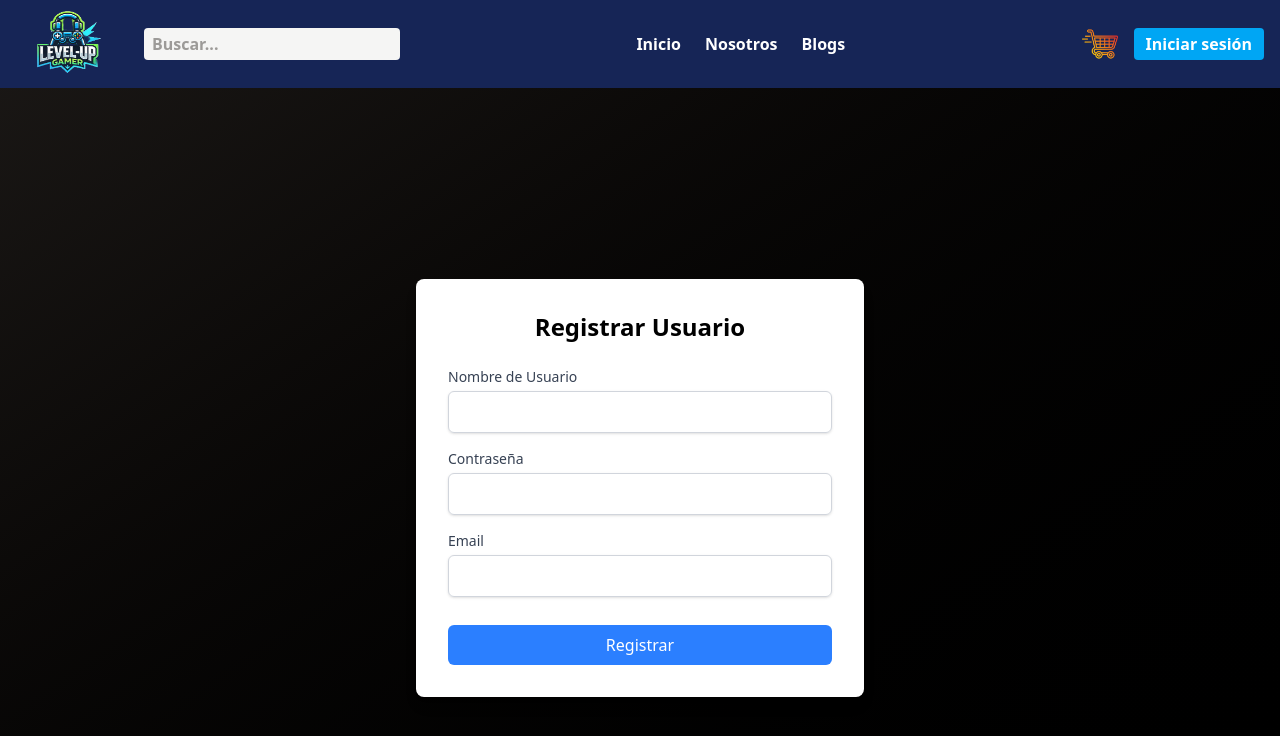
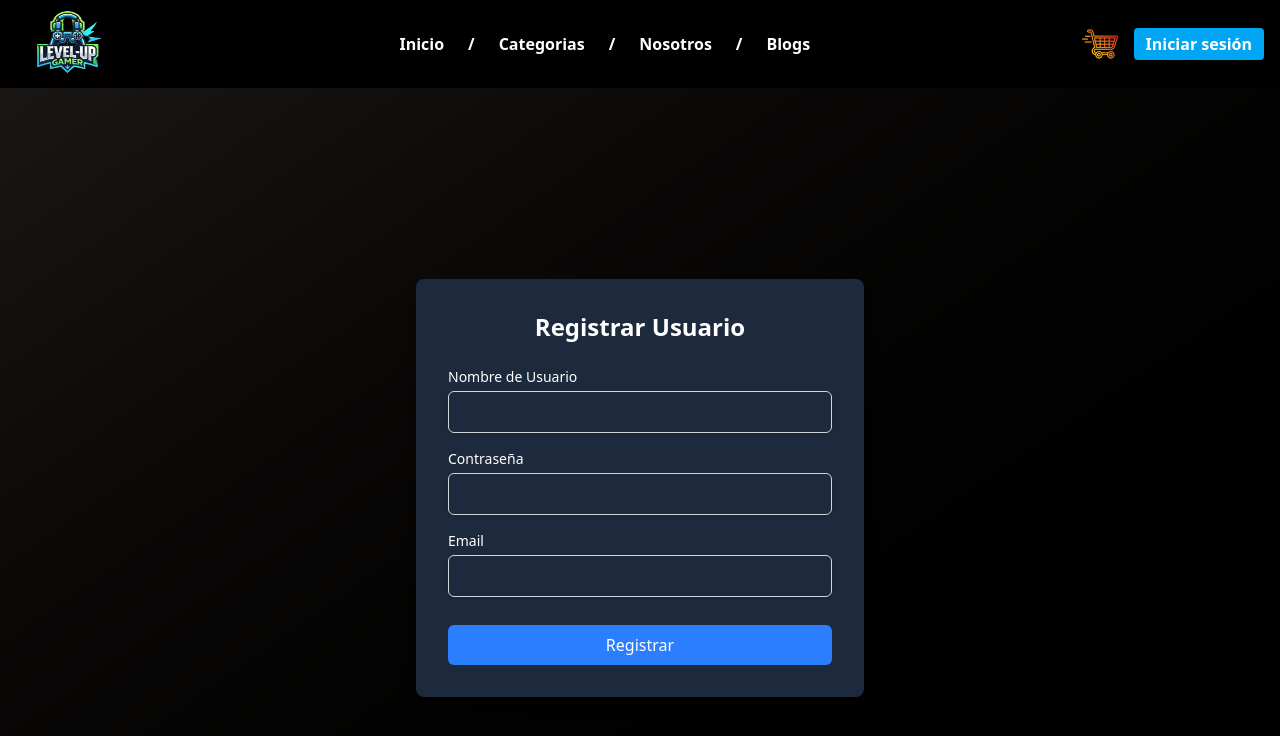
Before and after one commit to Alexander1-svg/LEVEL-UP-GAMER, a plain HTML site: page registre.html in a window 1280 px wide. Drawn offline with nearby package versions, Linux system fonts and the light colour scheme.

Commit message:
fix: update 1.2.1

```diff
--- a/registre.html
+++ b/registre.html
@@ -11,7 +11,7 @@
   >
     <!--  HEADER  -->
     <header class="font-semibold">
-      <div class="flex items-center text-white bg-blue-950 px-4 py-2">
+      <div class="flex items-center text-white bg-black px-4 py-2">
         <!-- Logo y Buscador  -->
         <div class="flex items-center flex-shrink-0 gap-4">
           <button>
@@ -24,25 +24,31 @@
               /></a>
             </nav>
           </button>
-          <div class="flex items-center h-12 w-64">
-            <div class="bg-stone-100 text-stone-700 rounded px-2 py-1 w-full">
-              <input
-                type="text"
-                placeholder="Buscar..."
-                class="bg-transparent outline-none w-full"
-              />
-            </div>
-          </div>
         </div>
         <!-- Navegación centrada -->
         <nav class="flex gap-6 flex-1 justify-center text-white">
-          <a class="hover:scale-110 transform-transition" href="index.html"
+          <a
+            class="hover:scale-110 transform-transition hover:text-sky-500"
+            href="index.html"
             >Inicio</a
           >
-          <a class="hover:scale-110 transform-transition" href="nosotros.html"
+          <p>/</p>
+          <p
+            class="hover:scale-110 transform-transition hover:text-sky-500"
+            href="index.html"
+          >
+            Categorias
+          </p>
+          <p>/</p>
+          <a
+            class="hover:scale-110 transform-transition hover:text-sky-500"
+            href="nosotros.html"
             >Nosotros</a
           >
-          <a class="hover:scale-110 transform-transition" href="blog.html"
+          <p>/</p>
+          <a
+            class="hover:scale-110 transform-transition hover:text-sky-500"
+            href="blog.html"
             >Blogs</a
           >
         </nav>
@@ -62,10 +68,10 @@
           </button>
           <!-- Login -->
           <button
-            class="bg-sky-500 hover:bg-sky-700 text-white px-3 py-1 rounded hover:scale-110 transition-transform"
+            class="bg-sky-500 hover:bg-sky-700 text-white px-3 py-1 rounded hover:scale-110 transition-transform sm:w-auto md:w-auto lg:w-auto sm:text-xs md:text-sm lg:text-base"
           >
             <nav>
-              <a href="/Login.html">Iniciar sesión</a>
+              <a href="/login.html">Iniciar sesión</a>
             </nav>
           </button>
         </div>
@@ -73,14 +79,14 @@
     </header>
     <!--  FORMULARIO  -->
     <div class="flex items-center justify-center min-h-screen">
-      <div class="bg-white p-8 rounded-lg shadow-lg w-full max-w-md">
+      <div
+        class="bg-slate-800 p-8 rounded-lg shadow-lg w-full max-w-md text-white"
+      >
         <h1 class="text-2xl font-bold mb-6 text-center">Registrar Usuario</h1>
         <form id="registre_login">
           <!--usuario-->
           <div class="mb-4">
-            <label
-              for="newUsuario"
-              class="block text-sm font-medium text-gray-700"
+            <label for="newUsuario" class="block text-sm font-medium"
               >Nombre de Usuario</label
             >
             <input
@@ -92,9 +98,7 @@
           </div>
           <!--contraseña-->
           <div class="mb-4">
-            <label
-              for="newContraseña"
-              class="block text-sm font-medium text-gray-700"
+            <label for="newContraseña" class="block text-sm font-medium"
               >Contraseña</label
             >
             <input
@@ -106,9 +110,7 @@
           </div>
           <!--email-->
           <div class="mb-4">
-            <label for="email" class="block text-sm font-medium text-gray-700"
-              >Email</label
-            >
+            <label for="email" class="block text-sm font-medium">Email</label>
             <input
               type="email"
               id="email"
```
Also changed, not shown: blog.html (+21 -15 lines), index.html (+1 -1 lines), login.html (+24 -19 lines).
